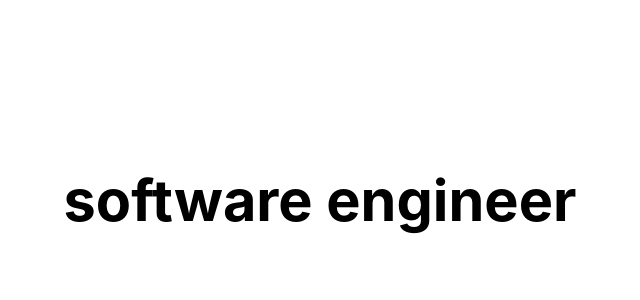
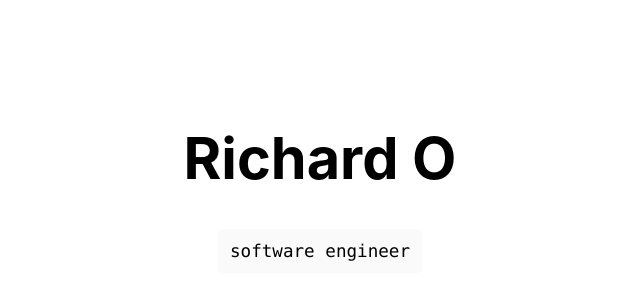
Before and after one commit to orichh/portfolio, a Next.js app: page / in a window 1280 px wide. Shown: the part 192-492 px from the top of the page, without its empty margins (320-960 px from the left). Built offline with nearby package versions, Linux system fonts and the light colour scheme.

Commit message:
add name and description

```diff
--- a/pages/index.js
+++ b/pages/index.js
@@ -10,7 +10,11 @@ export default function Home() {
       </Head>
 
       <main>
-        <h1 className={styles.title}>software engineer</h1>
+        <h1 className={styles.title}>Richard O</h1>
+
+        <p className={styles.description}>
+          <code>software engineer</code>
+        </p>
       </main>
 
       <style jsx>{`
```
